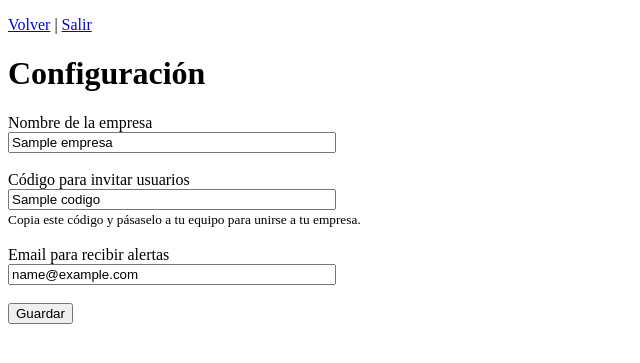
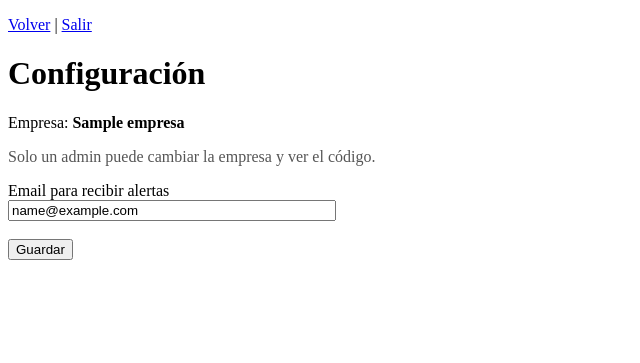
Before and after one commit to salgadocarlosd-hub/ia-contratos, a FastAPI app: template templates/config.html in a window 1280 px wide. Shown: the top 363 px of the page, without its empty margins (0-640 px from the left). Run offline with FastAPI, Linux system fonts and the light colour scheme; the template is opened without the code that fills it: most values are stand-ins (such as "Sample title", 1, 10 or a date in 2020).

Commit message:
config: solo admin puede cambiar empresa y ver codigo

```diff
--- a/templates/config.html
+++ b/templates/config.html
@@ -15,18 +15,20 @@
     <p style="color:red;">{{ error }}</p>
   {% endif %}
 
-  {% if error %}
-    <div class="msg">{{ error }}</div>
-  {% endif %}
-
   <form action="/config" method="post">
 
+    {% if rol == "admin" %}
       <label>Nombre de la empresa</label><br>
       <input name="empresa" value="{{ empresa or '' }}" style="width:320px;"><br><br>
 
       <label>Código para invitar usuarios</label><br>
       <input value="{{ codigo or '' }}" style="width:320px;" readonly><br>
       <small>Copia este código y pásaselo a tu equipo para unirse a tu empresa.</small><br><br>
+    {% else %}
+      <p>Empresa: <b>{{ empresa }}</b></p>
+      <p style="color:#555;">Solo un admin puede cambiar la empresa y ver el código.</p>
+      <!-- Importante: no mandamos 'empresa' desde miembros -->
+    {% endif %}
 
     <label>Email para recibir alertas</label><br>
     <input name="email" value="{{ email or '' }}" style="width:320px;"><br><br>
```
Lines whose indentation alone changed are shown as unchanged.
